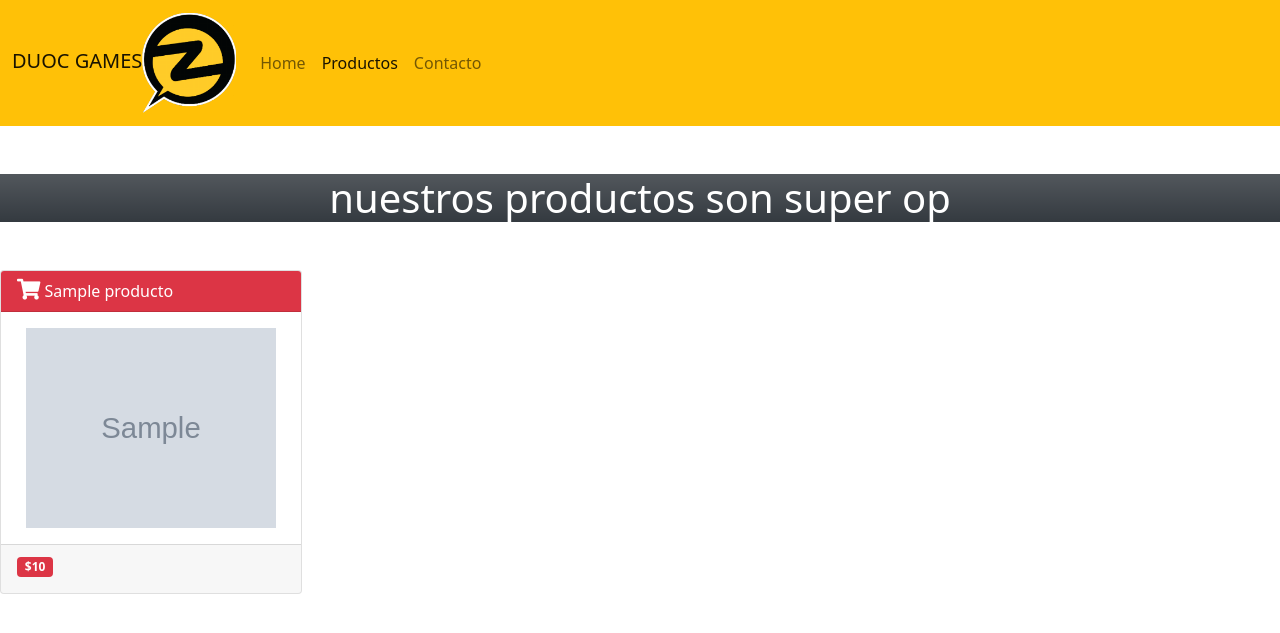
After one commit to Giraalexis/gameduocz, a Django app: page /productos/ in a window 1280 px wide. The commit adds this page. Shown: the top 633 px of the page. Run offline with Django 3.2, Linux system fonts and the light colour scheme; tables that the repository leaves empty hold one stand-in row (values such as "Sample post"); grey boxes marked "Sample" are stand-in pictures; some libraries are stand-ins or nearby versions.

Commit message:
Añadir Productos url
añadir python para mostrar productos

```diff
--- a/web_games/core/static/css/style.css
+++ b/web_games/core/static/css/style.css
@@ -1,3 +1,12 @@
 .img-logo{
     height: 100px;
 }
+
+.icono-oferta{
+    font-size: 1.3em;
+}
+
+.img-producto{
+    height: 200px;
+    width: 250px;
+}
--- a/web_games/core/templates/base.html
+++ b/web_games/core/templates/base.html
@@ -19,8 +19,9 @@
                 </button>
                 <div class="collapse navbar-collapse" id="navbarNavAltMarkup">
                     <div class="navbar-nav">
-                        <a class="nav-link active" aria-current="page" href="{% url 'home'%}">Home</a>
-                        <a class="nav-link" href="{% url 'contacto'%}">Contacto</a>
+                        <a class="nav-link {%if request.path == '/' %} active {% endif %}" aria-current="page" href="{% url 'home'%}">Home</a>
+                        <a class="nav-link {%if request.path == '/productos/' %} active {% endif %}" href="{% url 'productos'%}">Productos</a>
+                        <a class="nav-link {%if request.path == '/contacto/' %} active {% endif %}" href="{% url 'contacto'%}">Contacto</a>
                     </div>
                 </div>
             </div>
--- a/web_games/core/views.py
+++ b/web_games/core/views.py
@@ -3,9 +3,6 @@ from django.shortcuts import render
 # Create your views here.
 def home(request):
     productos = []
-    for i in range (1,10):
-        prod={"nombre":"producto"+str(i),"precio": i+100}
-        productos.append(prod)
     return render(request,"index.html",{'titulo':'hola nuestros productor son op','productos':productos})
 
 def contacto(request):
--- /dev/null
+++ b/web_games/productos/templates/productos.html
@@ -0,0 +1,37 @@
+{% extends "base.html" %}
+{% block contenido %}
+    {% load humanize %}
+    <main class="container-fuild mt-5">
+    <div class="col-sm-12 bg-dark bg-gradient text-white text-center">
+        <h1>nuestros productos son super op</h1>
+    </div>
+    <div class="row mt-5">
+    <!-- esto repite por cada producto -->
+        {% for p in productos %}
+        <div class="col-sm-12 col-md-6 col-lg-3">
+            <div class="card">
+                <div class="card-header {% if p.oferta %} bg-danger {% else%} bg-warning {% endif %} text-white">
+                {% if p.oferta %}
+                    <i class="fas fa-shopping-cart icono-oferta"></i>
+                {% endif %}
+
+                    <span>{{p.titulo}}</span>
+                </div>
+                <div class="card-body text-center">
+                    <img src="{{p.imagen}}" alt=""  class="img-producto">
+                </div>
+                <div class="card-footer">
+                {% if p.oferta %}
+                    <h4 class="badge bg-danger ">${{p.precio | intcomma}}</h4>
+                {% else %}
+                    <h6>${{p.precio | intcomma}}</h6>
+                {% endif %}
+
+                </div>
+            </div>
+        </div>
+        {% endfor %}
+    </div>
+    <!-- esto repite por cada producto -->
+    </main>
+{% endblock  %}
--- /dev/null
+++ b/web_games/productos/urls.py
@@ -0,0 +1,7 @@
+from django.contrib import admin
+from django.urls import path
+from . import views
+
+urlpatterns = [
+    path('', views.verProductos, name="productos")
+]
--- a/web_games/productos/views.py
+++ b/web_games/productos/views.py
@@ -1,3 +1,6 @@
 from django.shortcuts import render
-
+from .models import Producto
 # Create your views here.
+def verProductos(request):
+    producto = Producto.objects.all()
+    return render(request,"productos.html",{"productos":producto})
--- a/web_games/web_games/settings.py
+++ b/web_games/web_games/settings.py
@@ -37,6 +37,7 @@ INSTALLED_APPS = [
     'django.contrib.sessions',
     'django.contrib.messages',
     'django.contrib.staticfiles',
+    'django.contrib.humanize',
     'core',
     'productos'
 ]
--- a/web_games/web_games/urls.py
+++ b/web_games/web_games/urls.py
@@ -18,5 +18,6 @@ from django.urls import path,include
 
 urlpatterns = [
     path('admin/', admin.site.urls),
-    path('',include("core.urls"))
+    path('',include("core.urls")),
+    path('productos/',include('productos.urls'))
 ]
```
Also changed, not shown: web_games/productos/models.py (line endings or trailing spaces).
